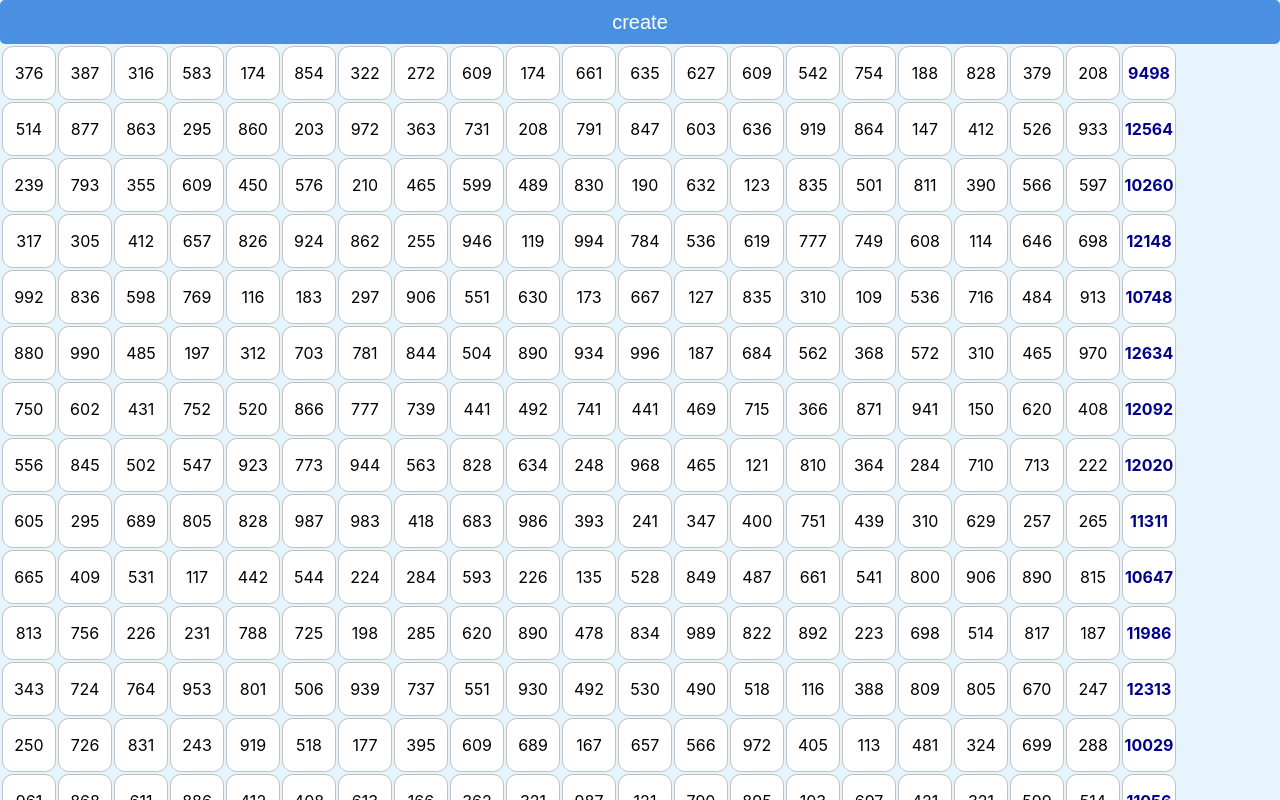
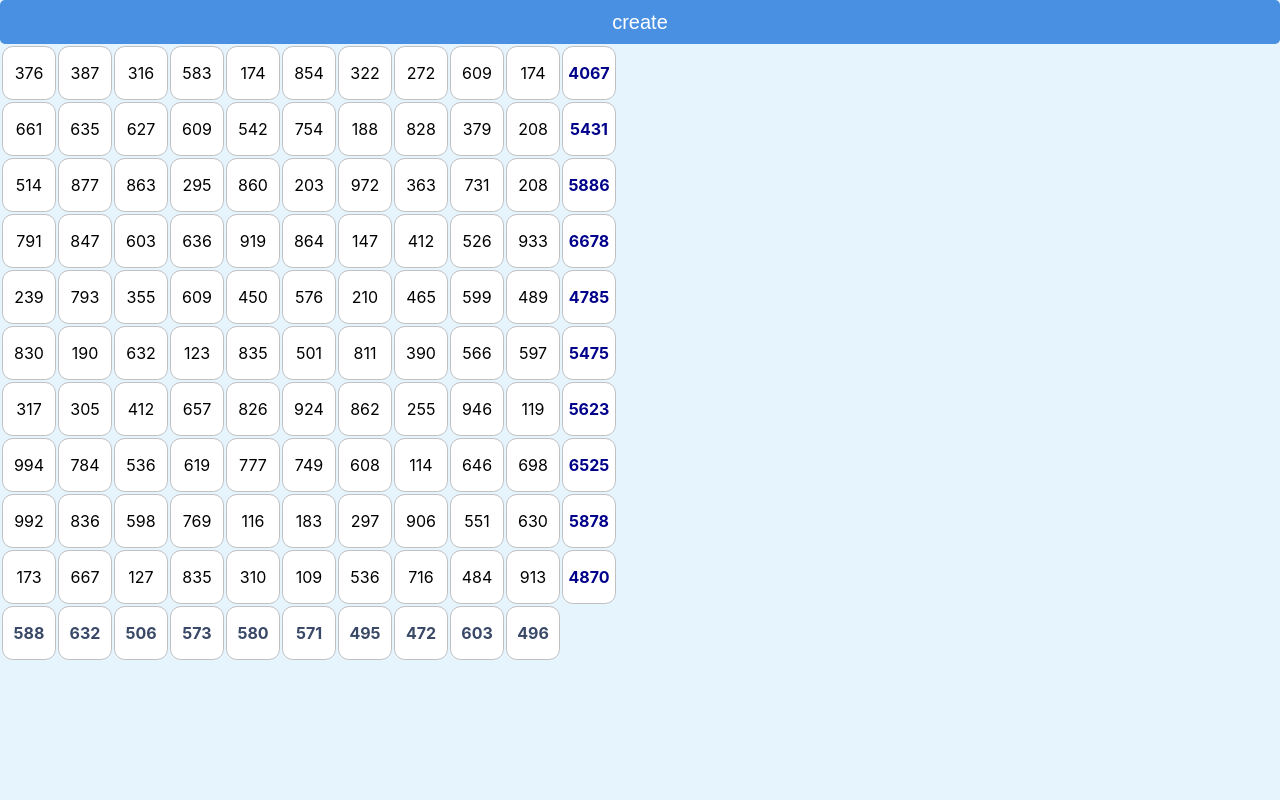
Before and after one commit to Yevgen32/matrix-react, a React (Create React App) app: page / in a window 1280 px wide. Both pictures are taken after a click on the button "create". Shown: the top 800 px of the page. Built offline with nearby package versions, Linux system fonts and the light colour scheme.

Commit message:
hooks done

```diff
--- a/package.json
+++ b/package.json
@@ -3,6 +3,7 @@
   "version": "0.1.0",
   "private": true,
   "dependencies": {
+    "express": "^4.17.1",
     "react": "^16.9.0",
     "react-dom": "^16.9.0",
     "react-scripts": "3.1.1"
--- a/src/App.js
+++ b/src/App.js
@@ -3,13 +3,15 @@ import Row from "./Row";
 import "./App.css";
 
 const App = () => {
-  const [m] = useState(20);
-  const [n] = useState(20);
-  const [x] = useState(10);
+  const [m] = useState(10);
+  const [n] = useState(10);
+  const [x] = useState(20);
   const [matrix, setMatrix] = useState([]);
   const [sumRow, setSumRow] = useState([]);
   const [averageCol, setAverageCol] = useState([]);
   const [comingItems, setComingItems] = useState([]);
+  const [percentRow, setPercentRow] = useState([]);
+  const [nowIndex, setNowIndex] = useState(null);
 
   const getRandomNumber = (min: number, max: number) =>
     Math.floor(Math.random() * (max - min) + min);
@@ -65,7 +67,7 @@ const App = () => {
         col.id === cur.id ? { ...col, amount: col.amount + 1 } : col
       )
     );
-      getComingItems(cur)
+      getComingItems(cur);
     setMatrix(matrixCount);
     setSumRow(getSumRow(matrixCount));
     setAverageCol(getAverageCol(matrixCount));
@@ -92,6 +94,18 @@ const App = () => {
     setComingItems([]);
   };
 
+  const getPercentRow = indexSum => {
+    const percentRowFunction = matrix[indexSum].map(cell =>
+      parseFloat((cell.amount * 100) / sumRow[indexSum]).toFixed(1)
+    );
+    setPercentRow(percentRowFunction);
+    setNowIndex(indexSum);
+  };
+
+  const clearStateRowPercent = () => {
+    setNowIndex(null);
+  };
+
   const setIsComingRowBool = (row: [{ id: string, amount: number }]) =>
       row
           .map(cell => comingItems.some((id: string) => id === cell.id))
@@ -106,8 +120,10 @@ const App = () => {
         <tbody>
           {matrix.map((row, rowI) => (
             <Row
+                clearStateRowPercent={clearStateRowPercent}
                 setIsComingRowBool={setIsComingRowBool(row)}
               getComingItems={getComingItems}
+                getPercentRow={getPercentRow}
               // isComingRow={}
               // isPercent={indexSumRow == rowI}
               // rowSumIndex={indexSumRow}
@@ -115,7 +131,7 @@ const App = () => {
               key={rowI}
               rowI={rowI}
               sumRow={sumRow[rowI]}
-              row={row}
+              row={nowIndex===rowI ? percentRow : row}
               counter={counter}
               // percentRow={percentRow}
               comingItems={comingItems}
--- a/src/Cell.js
+++ b/src/Cell.js
@@ -9,7 +9,7 @@ const Cell = ({
   updateCurComing,
   isComingCell,
   clearStateComing,
-  getPercentRow,
+  getIndexRow,
   rowI,
   clearStateRowPercent,
   changeBackgroundPercent
@@ -18,8 +18,8 @@ const Cell = ({
     if (updateCurComing && cellValue) {
       updateCurComing(cellValue);
     }
-    if (getPercentRow && !cellValue) {
-      getPercentRow(rowI);
+    if (getIndexRow && !cellValue) {
+      getIndexRow(rowI);
     }
     // else if (!updateCurComing) {
     //     clearStateComing()
@@ -37,7 +37,9 @@ const Cell = ({
 
   return (
     <td
-      onClick={cellValue!==undefined ? () => updateCurCounter(cellValue): null}
+      onClick={
+        cellValue !== undefined ? () => updateCurCounter(cellValue) : null
+      }
       onMouseEnter={hover}
       onMouseLeave={leaveCurson}
       style={changeBackgroundPercent}
--- a/src/Row.js
+++ b/src/Row.js
@@ -9,64 +9,59 @@ const Row = ({
   counter,
   getComingItems,
   comingItems,
-  clearStateComing
+  clearStateComing,
+  getPercentRow,
+               clearStateRowPercent
 }) => {
-  const [percentRow, setPercentRow] = useState([]);
-  const [nowIndex, setNowIndex] = useState(null);
-
   const updateCurCounter = cur => counter(cur);
   const updateCurComing = cur => (getComingItems ? getComingItems(cur) : null);
 
-  const getPercentRow = indexSum => {
-    const percentRowFunction = row.map(cell =>
-      parseFloat((cell.amount * 100) / sumRow).toFixed(1)
-    );
-    setPercentRow(percentRowFunction);
-    setNowIndex(indexSum);
+  const getIndexRow = indexSum => {
+    getPercentRow(indexSum);
   };
 
-  const clearStateRowPercent = () => {
-    setNowIndex(null);
-  };
-
-  const changeBackgroundPercent = j => {
-    if (rowI === nowIndex) {
-      return {
-        background:
-          ("linear-gradient(white ": string) +
-          (100 - percentRow[j]) +
-          ("%, yellow ": string) +
-          percentRow[j] +
-          ("%)": string),
-        fontWeight: "bold"
-      };
-    } else {
-      return null;
-    }
-  };
+  // const changeBackgroundPercent = j => {
+  //   if (rowI === nowIndex) {
+  //     return {
+  //       background:
+  //         ("linear-gradient(white ": string) +
+  //         (100 - percentRow[j]) +
+  //         ("%, yellow ": string) +
+  //         percentRow[j] +
+  //         ("%)": string),
+  //       fontWeight: "bold"
+  //     };
+  //   } else {
+  //     return null;
+  //   }
+  // };
 
   return (
     <tr>
-      {(rowI === nowIndex ? percentRow : row).map((col, colI) => (
+      {/*{(rowI === nowIndex ? percentRow : row).map((col, colI) => (*/}
+      {row.map((col, colI) => (
         <Cell
           isComingCell={
             comingItems ? comingItems.some(id => col.id === id) : false
           }
-          key={col.id}
+          key={col.id||colI}
           cellValue={col}
           clearStateComing={clearStateComing}
           updateCurComing={updateCurComing}
           updateCurCounter={updateCurCounter}
-          changeBackgroundPercent={changeBackgroundPercent(colI)}
+          // changeBackgroundPercent={changeBackgroundPercent(colI)}
           classAverageCol={classAverageCol}
           col={col.amount || col}
         />
       ))}
       {sumRow !== undefined && sumRow.length !== 0 ? (
         <Cell
+            clearStateRowPercent={clearStateRowPercent}
+          key={"RowI_" + rowI}
           col={sumRow}
-          getPercentRow={getPercentRow}
-          clearStateRowPercent={clearStateRowPercent}
+          getIndexRow={getIndexRow}
+          // getPercentRow={getPercentRow}
+          // clearStateRowPercent={clearStateRowPercent}
           rowI={rowI}
           classSumRow="sumRow"
         />
@@ -75,20 +70,20 @@ const Row = ({
   );
 };
 
-const rowEqual = (prevProps, nextProps) => {
-  if (prevProps.row !== nextProps.row) {
-    return false;
-  }
-  if (prevProps.rowI !== nextProps.rowI) {
-    return false;
-  }
-  if (prevProps.sumRow !== nextProps.sumRow) {
-    return false;
-  }
-  if (prevProps.setIsComingRowBool !== nextProps.setIsComingRowBool) {
-    return false;
-  }
-  return true;
-};
+// const rowEqual = (prevProps, nextProps) => {
+//   if (prevProps.row !== nextProps.row) {
+//     return false;
+//   }
+//   if (prevProps.rowI !== nextProps.rowI) {
+//     return false;
+//   }
+//   if (prevProps.sumRow !== nextProps.sumRow) {
+//     return false;
+//   }
+//   if (prevProps.setIsComingRowBool !== nextProps.setIsComingRowBool) {
+//     return false;
+//   }
+//   return true;
+// };
 
-export default React.memo(Row, rowEqual);
+export default React.memo(Row /*, rowEqual*/);
```
Also changed, not shown: server.js (added, +11 -0 lines).
